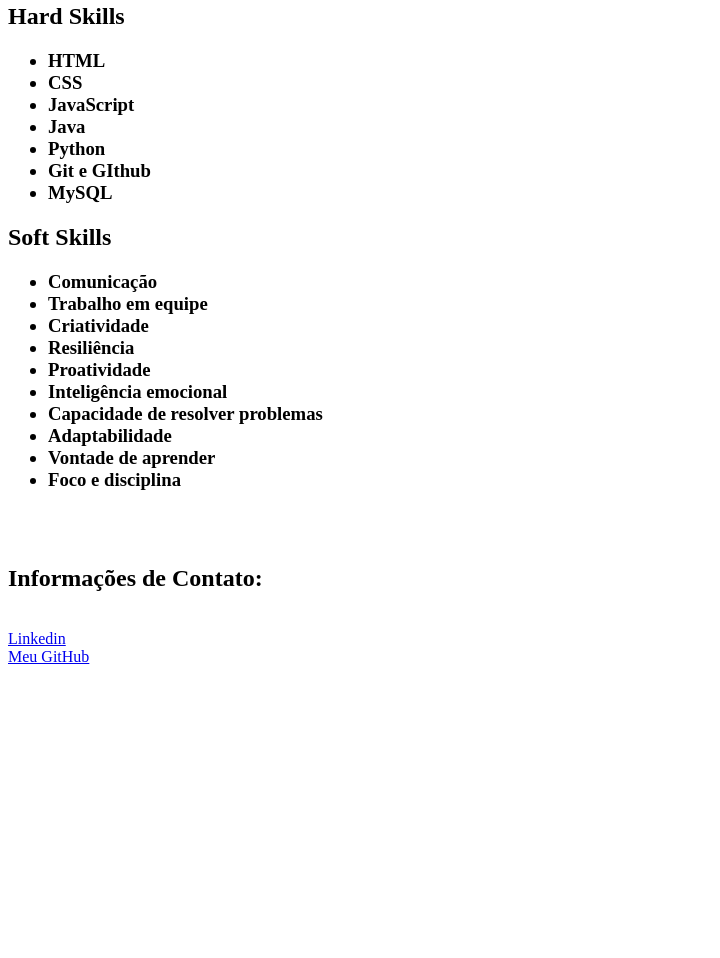
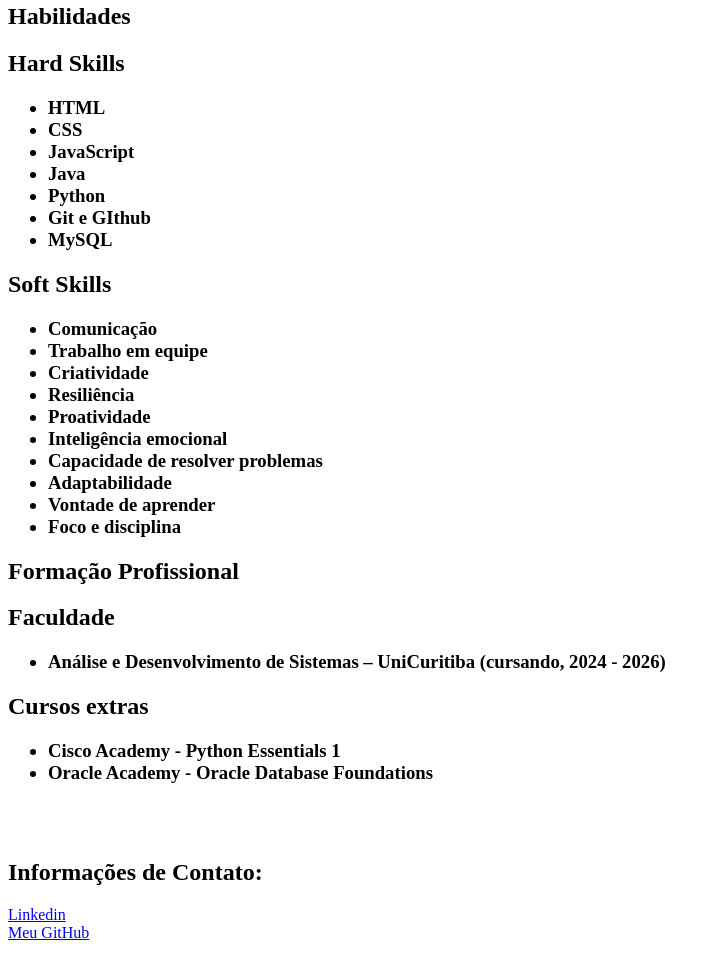
Before and after one commit to DVLG1/Portfolio, a plain HTML site: page index.html in a window 1280 px wide. Shown: the part 799-1757 px from the top of the page, without its empty margins (0-720 px from the left). Before the commit the page ends 1481 px from the top, so only its background shows below. Drawn offline with Linux system fonts and the light colour scheme.

Commit message:
add habilidades

```diff
--- a/index.html
+++ b/index.html
@@ -57,6 +57,8 @@
   </section>
 
   <section id="habilidades">
+
+    <h1>Habilidades</h1>
  <h2> Hard Skills </h2>
 
  <h3><ul>
@@ -85,6 +87,29 @@
 </ul></h3>
   </section>
 
+  <section id="formação profissional">
+
+    <h1>Formação Profissional</h1>
+
+    <h2>Faculdade</h2>
+
+    <h3><ul>
+
+    <li>Análise e Desenvolvimento de Sistemas – UniCuritiba (cursando, 2024 - 2026)</li>
+  </ul></h3>
+
+
+    <h2>Cursos extras</h2>
+
+    <h3><ul>
+      <li>Cisco Academy - Python Essentials 1</li>
+      <li>Oracle Academy - Oracle Database Foundations</li>
+
+
+    </h3>
+
+  </section>
+
 
   <main>
 
@@ -94,8 +119,6 @@
     <br>
     <br>
     <h2>Informações de Contato:</h2>
-
-    <br>
 
     <a href="https://www.linkedin.com/in/davi-latif-grecco/" target="_blank">Linkedin</a>
     <!-- "A href" serve para botar o link, assim: a href="link" >Texto que aparece</a> -->
```
